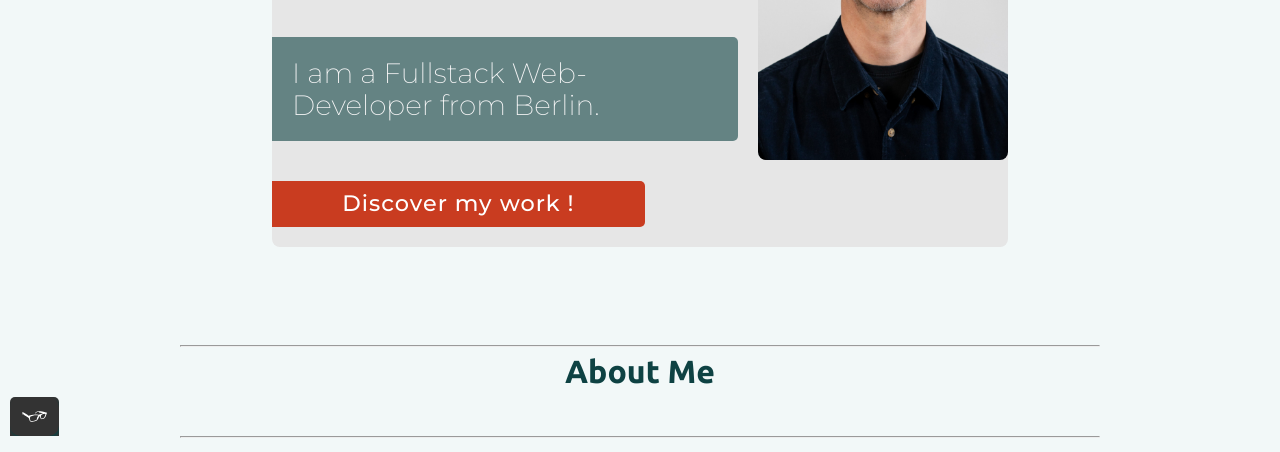
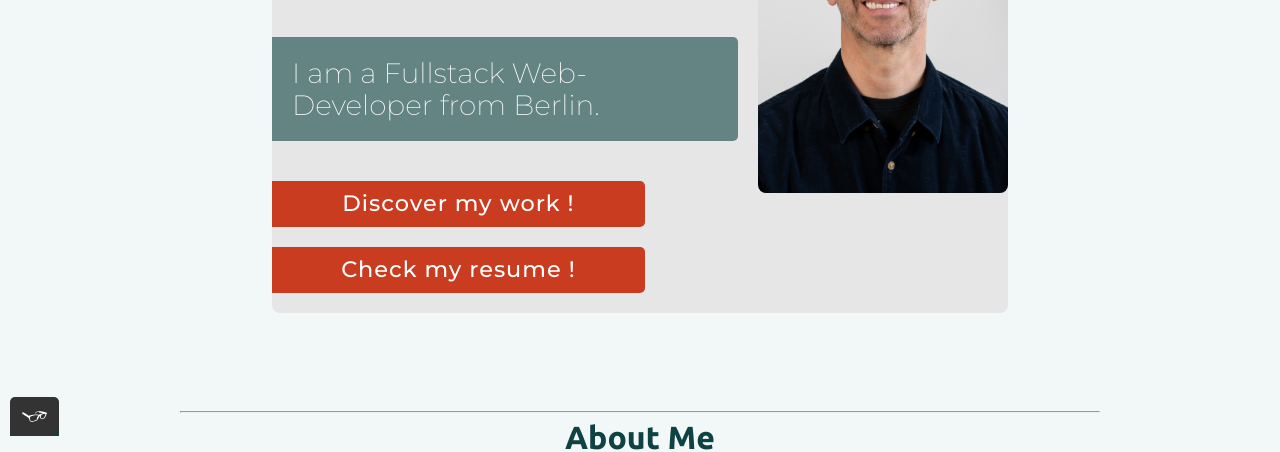
Before and after one commit to manjou/portfolio-site, a plain HTML site: page index.html in a window 1280 px wide. Shown: the part 364-816 px from the top of the page. Drawn offline with nearby package versions, Linux system fonts and the light colour scheme.

Commit message:
Portfolio added link to resume

```diff
--- a/css/styles.css
+++ b/css/styles.css
@@ -356,6 +356,7 @@ hr {
     border-radius: 0 5px 5px 0;
     width: 80%;
 }
+
 
 .hero__img {
     width: 100%;
--- a/index.html
+++ b/index.html
@@ -99,6 +99,8 @@
                             I am a Fullstack Web-Developer from Berlin.<br>
                         </p>
                         <a href="#projects" class="hero__link">Discover my work !</a>
+                        <a href="https://bold.pro/my/bernd-janzen" class="hero__link">Check my resume !</a>
+
                     </div>
                     <div class="hero_image_wrapper">
                         <img src="img/bernd_janzen_image.jpg" alt="photo of Bernd Janzen" class="hero__img" />
```
